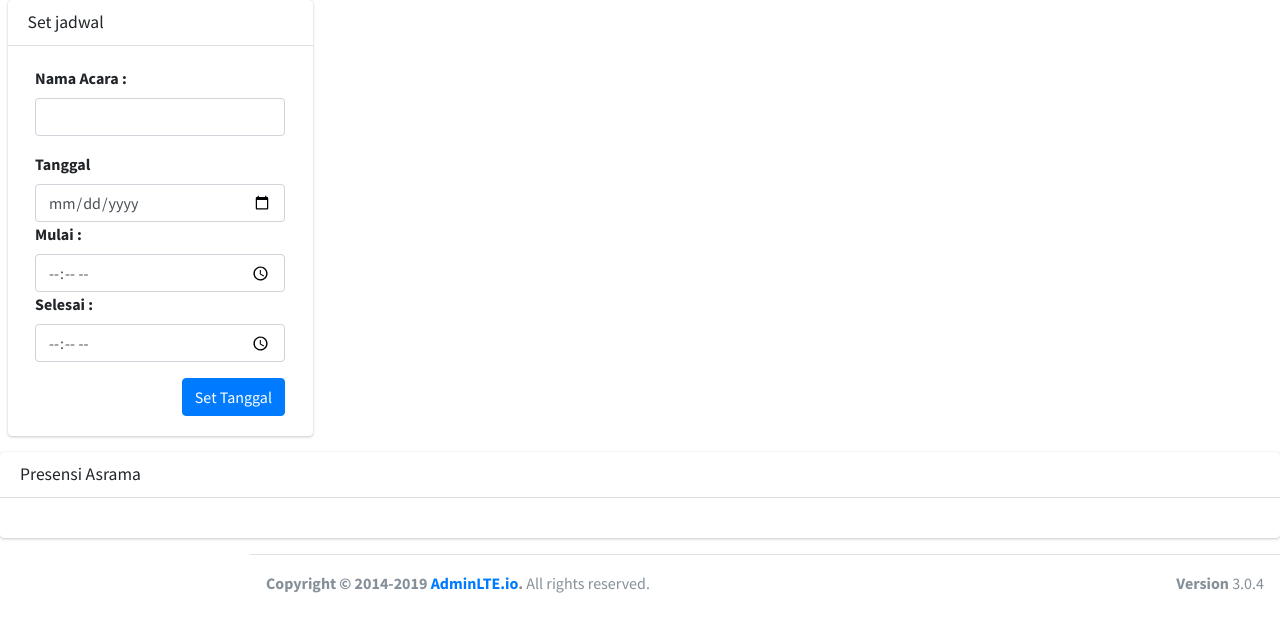
After one commit to lcver/Presensi-Online, a PHP site: the page made by App/views/admin/jadwal.php in a window 1280 px wide. The commit adds this page. Shown: the top 632 px of the page. Run offline with PHP 8.4, Linux system fonts and the light colour scheme; the template is opened without the code that fills it, so the values that code supplies are empty; classes that the project's autoload settings leave out are loaded by file name; some libraries are stand-ins or nearby versions.

Commit message:
Add feature Jadwal

```diff
--- /dev/null
+++ b/App/views/admin/jadwal.php
@@ -0,0 +1,63 @@
+<div class="col-md-3">
+<div class="card">
+    <div class="card-header">
+        <h4 class="card-title">Set jadwal</h4>
+    </div>
+    <div class="card-body">
+        <div class="col-md-12">
+            <div class="form-group">
+                <form action="<?=BASEURL?>admin/set_jadwal" method="post">
+                    <div class="form-group">
+                        <label for="">Nama Acara : </label>
+                        <input class="form-control d-inline" type="text" name="presensi_sesi">
+                    </div>
+                    <div class="form-group">
+                        <label for="">Tanggal</label>
+                        <input class="form-control d-inline dateform" type="date" name="presensi_tanggal" required>
+                        <label for="">Mulai :</label>
+                        <input class="form-control timepicker-minute" type="time" name="presensi_waktu_mulai" required>
+                        <label for="">Selesai :</label>
+                        <input class="form-control timepicker-minute" type="time" name="presensi_waktu_selesai" required>
+                    </div>
+                    <button class="btn btn-primary float-right">Set Tanggal</button>
+                </form>
+            </div>
+        </div>
+    </div>
+</div>
+</div>
+
+<div class="card">
+    <div class="card-header">
+        <h4 class="card-title">Presensi Asrama</h4>
+    </div>
+    <div class="card-body">
+        <div class="row">
+        <?php if(isset($data)) : ?>
+        <?php $no=1; foreach ($data as $d) :?>
+            <div class="col-md-3 col-sm-6 col-12">
+                <div class="alert alert-info alert-dismissible" >
+                        <button type="button" class="close" data-dismiss="alert" aria-hidden="true" onclick="delAjax(<?=$d['id']?>, 'Jadwal/hapus')" >&times;</button>
+                    <span class="jadwal-card">
+                        <i class="icon fas fa-calendar"></i>
+                        <a href="<?=BASEURL?>admin/jadwal_detail/<?=$d['id']?>" class="text-lg">
+                            <?= $d['sesi'] ?>
+                        </a>
+                    </span>
+                    <p class="schedule">
+                        <?= date_format(date_create($d['tanggal']),'d,F Y')?>
+                    </p>
+                    <p class="schedule" >
+                        <?= date_format(date_create($d['waktu_mulai']),'h.i a')?>
+                         s/d
+                        <?= date_format(date_create($d['waktu_selesai']),'h.i a')?>
+                    </p>
+                </div>
+            </div>
+        <?php
+            endforeach;
+            endif;
+        ?>
+        </div>
+    </div>
+</div>
```
Also changed, not shown: App/views/Template/sidebar.php (+7 -1 lines).
